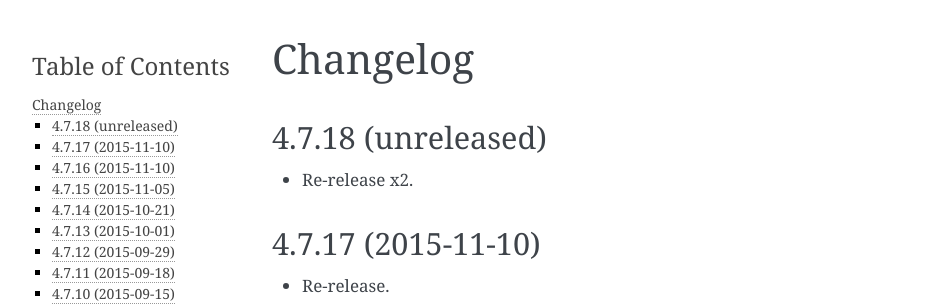
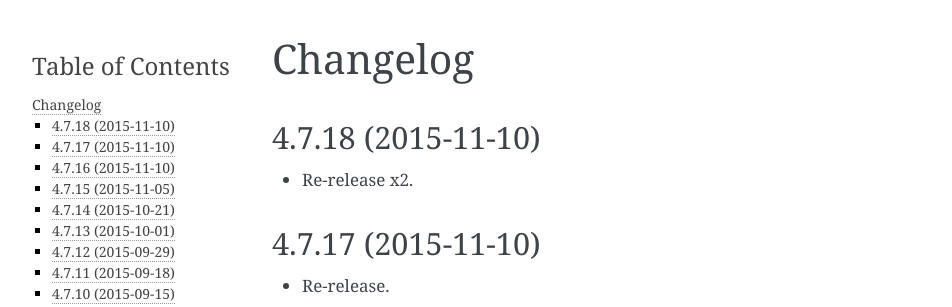
Before and after one commit to UPCnet/genweb.core, a Sphinx documentation site: the page built from docs/HISTORY.rst, in a window 1280 px wide and 900 px high. Shown: the top 307 px of the window, without its empty margins (148-1100 px from the left). Built offline with Sphinx 7.4.7, drawn with Linux system fonts in a browser that asks for light colours.

Commit message:
Preparing release 4.7.18

```diff
--- a/docs/HISTORY.rst
+++ b/docs/HISTORY.rst
@@ -1,7 +1,7 @@
 Changelog
 =========
 
-4.7.18 (unreleased)
+4.7.18 (2015-11-10)
 -------------------
 
 * Re-release x2.
--- a/setup.py
+++ b/setup.py
@@ -1,7 +1,7 @@
 from setuptools import setup, find_packages
 import os
 
-version = '4.7.18.dev0'
+version = '4.7.18'
 
 README = open('README.rst').read()
 HISTORY = open(os.path.join('docs', 'HISTORY.rst')).read()
```
